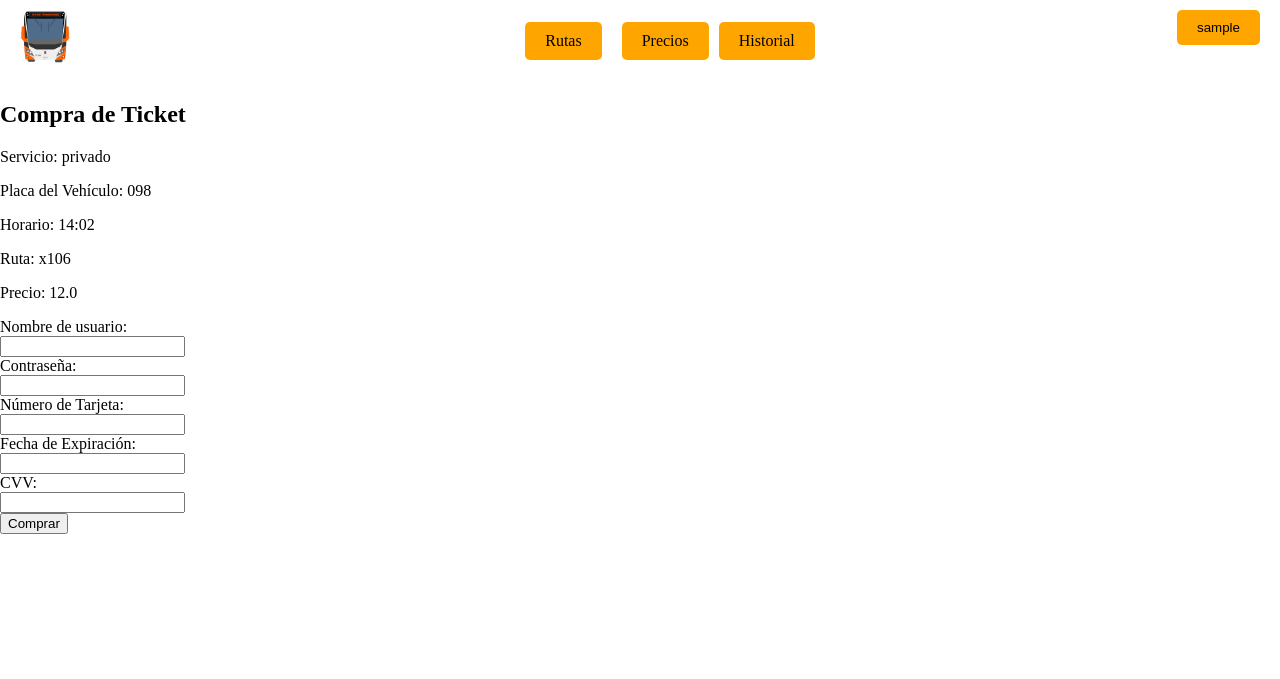
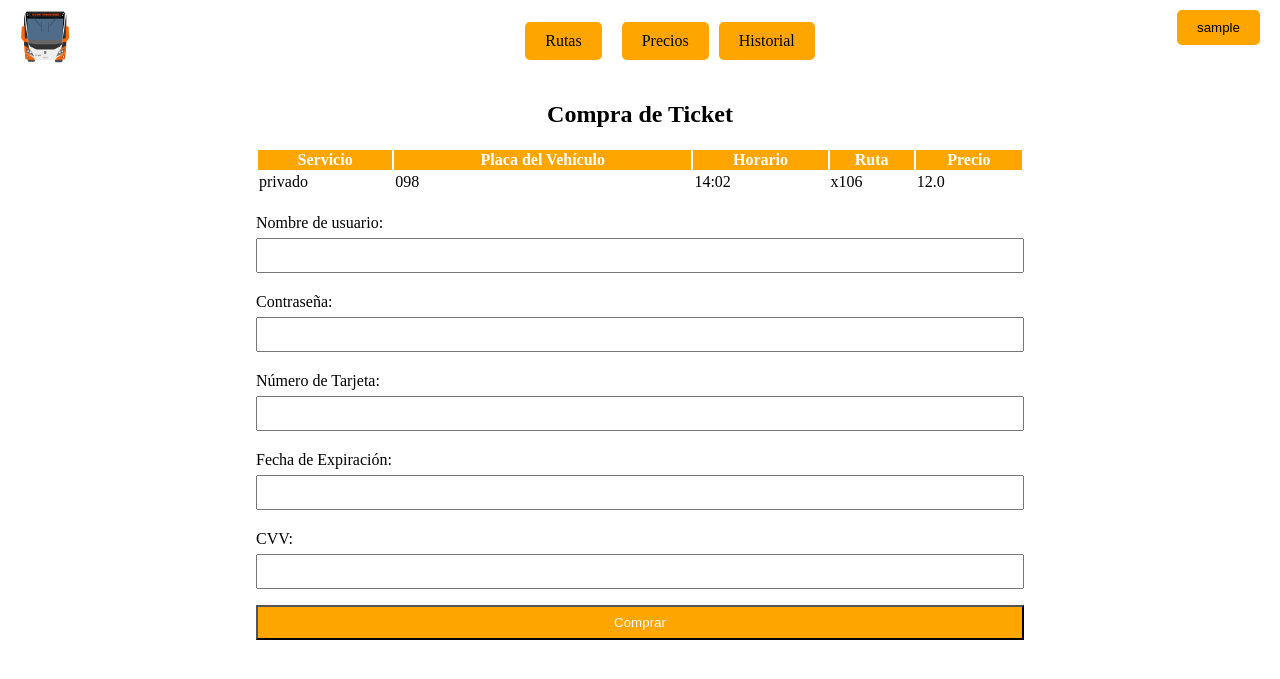
Before and after one commit to BRNDLD/DS_PublicTransitAgency, a FastAPI app: a page that uses templates/pagos.html in a window 1280 px wide. Shown: the top 679 px of the page. Run offline with FastAPI, Linux system fonts and the light colour scheme.

Commit message:
rediseño

```diff
--- a/templates/pagos.html
+++ b/templates/pagos.html
@@ -1,24 +1,87 @@
 {% extends "panelUsuario.html" %}
 
 {% block content %}
-    <h2>Compra de Ticket</h2>
-    <p>Servicio: {{ servicio.tipo }}</p>
-    <p>Placa del Vehículo: {{ servicio.placa_vehiculo }}</p>
-    <p>Horario: {{ servicio.horario }}</p>
-    <p>Ruta: {{ servicio.ruta }}</p>
-    <p>Precio: {{ servicio.precio }}</p>
+    <style>
+        /* Estilos para el formulario */
+        form {
+            width: 60%;
+            margin: auto;
+            margin-top: 20px;
+        }
 
+        label {
+            display: block;
+            margin-top: 10px;
+        }
+
+        input {
+            width: 100%;
+            padding: 8px;
+            margin-top: 6px;
+            margin-bottom: 10px;
+            box-sizing: border-box;
+        }
+
+        input[type="submit"] {
+            background-color: #FFA500; /* Naranja */
+            color: white;
+            cursor: pointer;
+        }
+
+        /* Estilos para la tabla */
+        table {
+            width: 60%;
+            margin: auto;
+            margin-top: 20px;
+        }
+
+        th {
+            background-color: #FFA500; /* Naranja */
+            color: white;
+        }
+    </style>
+
+    <h2 style="text-align: center;">Compra de Ticket</h2>
+
+    <!-- Información del servicio en una tabla tradicional -->
+    <table>
+        <thead>
+            <tr>
+                <th>Servicio</th>
+                <th>Placa del Vehículo</th>
+                <th>Horario</th>
+                <th>Ruta</th>
+                <th>Precio</th>
+            </tr>
+        </thead>
+        <tbody>
+            <tr>
+                <td>{{ servicio.tipo }}</td>
+                <td>{{ servicio.placa_vehiculo }}</td>
+                <td>{{ servicio.horario }}</td>
+                <td>{{ servicio.ruta }}</td>
+                <td>{{ servicio.precio }}</td>
+            </tr>
+        </tbody>
+    </table>
+
+    <!-- Formulario de compra -->
     <form action="/usuario/{{ user_name }}/pagos/{{ servicio.id }}/comprar" method="post">
-        <label for="username">Nombre de usuario:</label><br>
-        <input type="text" id="username" name="username"><br>
-        <label for="password">Contraseña:</label><br>
-        <input type="password" id="password" name="password"><br>
-        <label for="tarjeta">Número de Tarjeta:</label><br>
-        <input type="text" id="tarjeta" name="tarjeta"><br>
-        <label for="fecha_expiracion">Fecha de Expiración:</label><br>
-        <input type="text" id="fecha_expiracion" name="fecha_expiracion"><br>
-        <label for="cvv">CVV:</label><br>
-        <input type="text" id="cvv" name="cvv"><br>
+        <label for="username">Nombre de usuario:</label>
+        <input type="text" id="username" name="username">
+
+        <label for="password">Contraseña:</label>
+        <input type="password" id="password" name="password">
+
+        <label for="tarjeta">Número de Tarjeta:</label>
+        <input type="text" id="tarjeta" name="tarjeta">
+
+        <label for="fecha_expiracion">Fecha de Expiración:</label>
+        <input type="text" id="fecha_expiracion" name="fecha_expiracion">
+
+        <label for="cvv">CVV:</label>
+        <input type="text" id="cvv" name="cvv">
+
         <input type="submit" value="Comprar">
     </form>
 {% endblock %}
```
